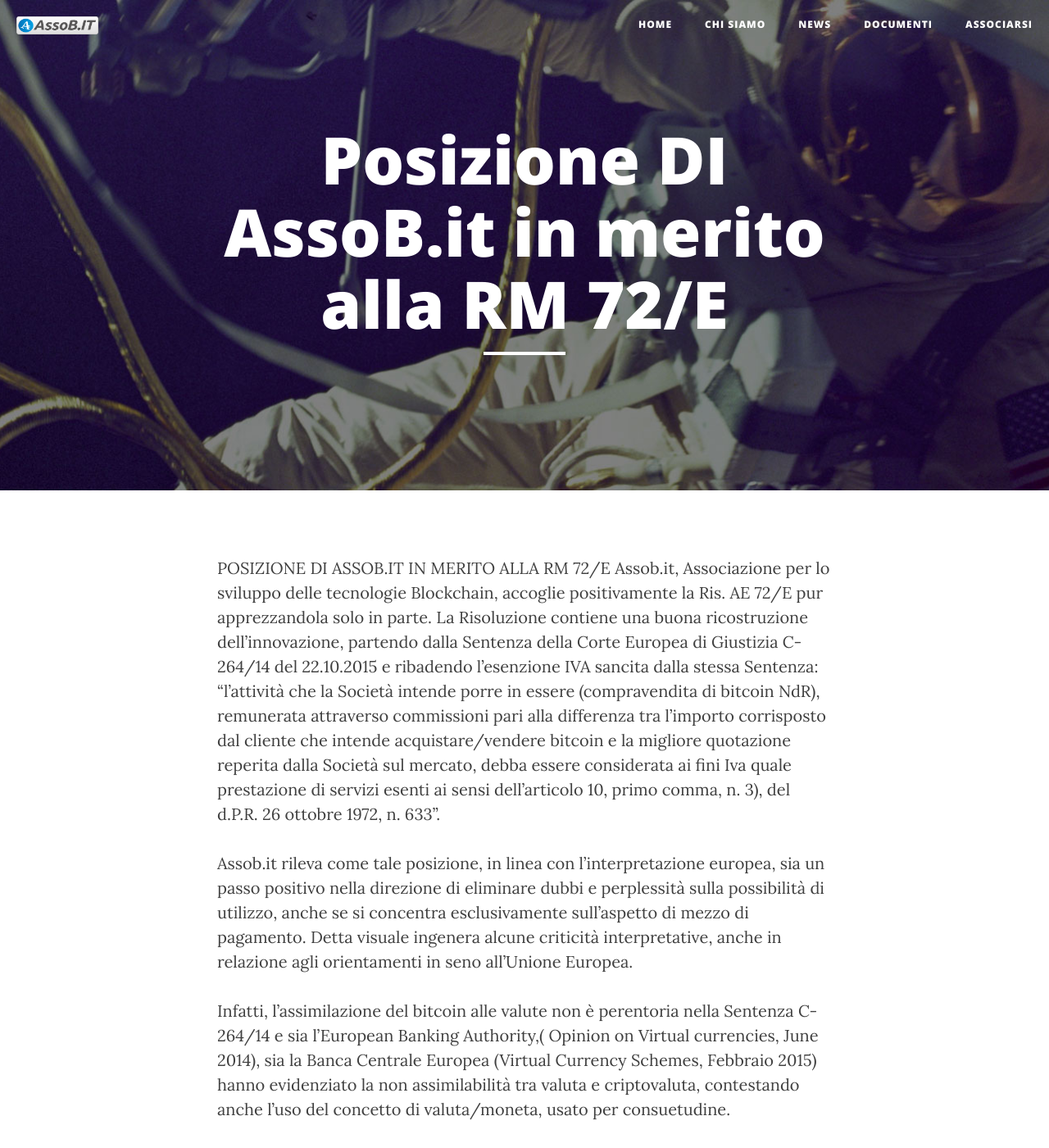
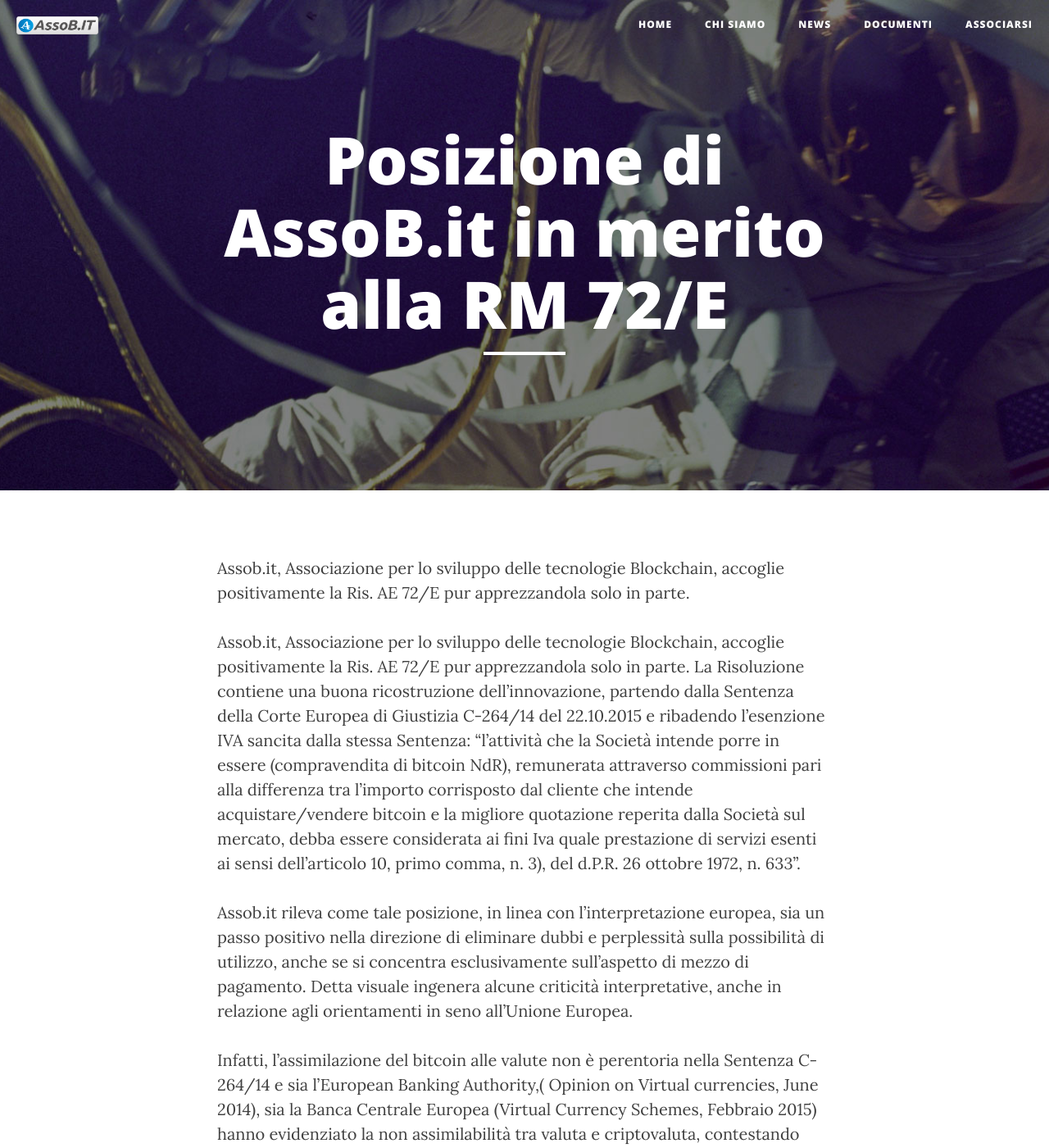
Before and after one commit to assobit/assobit.github.io, a Jekyll site: the page built from _posts/2016-11-14-17-49-37.md, in a window 1280 px wide and 1400 px high. Shown: the whole window at 82% size. Built offline with Jekyll 4.4.1, drawn with Linux system fonts in a browser that asks for light colours; nearby versions of some CDN libraries.

Commit message:
Migliorati i Meta

```diff
--- a/_posts/2016-11-14-17-49-37.md
+++ b/_posts/2016-11-14-17-49-37.md
@@ -1,15 +1,16 @@
 ---
 layout: post
-title: Posizione DI AssoB.it in merito alla RM 72/E
+title: Posizione di AssoB.it in merito alla RM 72/E
 img: http://www.assob.it/img/chain-257492_1280.jpg
 bgimg: /img/post-bg.jpg
 membro: AssoB.it
 ruolo: L'associazione
 ---
-[//]: # "Scrivere qui  sotto un summary del post"
+Assob.it, Associazione per lo sviluppo delle tecnologie Blockchain, accoglie positivamente
+la Ris. AE 72/E pur apprezzandola solo in parte.
 
 <!-- more -->
-POSIZIONE DI ASSOB.IT IN MERITO ALLA RM 72/E
+
 Assob.it, Associazione per lo sviluppo delle tecnologie Blockchain, accoglie positivamente
 la Ris. AE 72/E pur apprezzandola solo in parte.
 La Risoluzione contiene una buona ricostruzione dell’innovazione, partendo dalla Sentenza della Corte Europea di Giustizia
```
